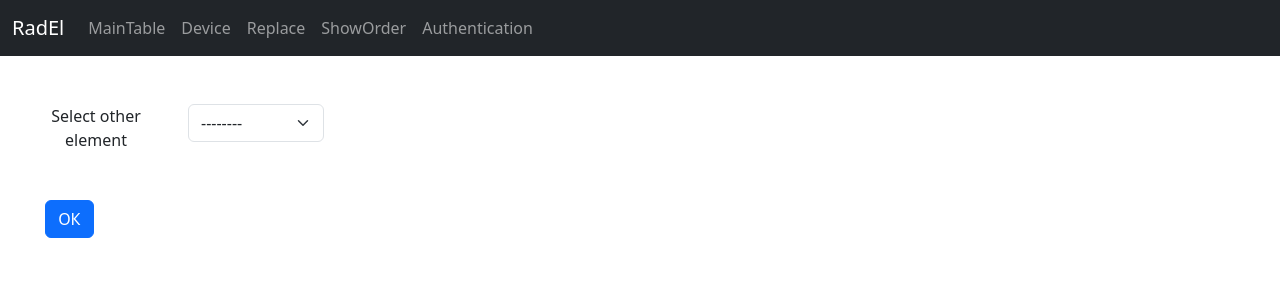
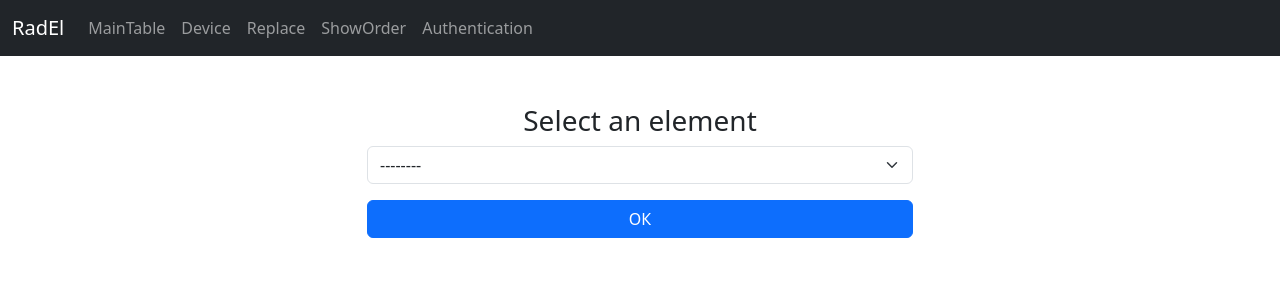
Before and after one commit to SamDemon2/radelements, a React (Create React App) app: page /my-replace in a window 1280 px wide. Shown: the top 300 px of the page. Built offline with nearby package versions, Linux system fonts and the light colour scheme.

Commit message:
Настраиваю POST запрос для Replace

```diff
--- a/src/components/Replace.tsx
+++ b/src/components/Replace.tsx
@@ -1,29 +1,65 @@
-import React from "react";
+import React, { useState } from "react";
+import axios from "axios";
 
 const Replace = () => {
-  return <>
-    <div className="row ms-3 me-3 my-5 half-width">
-        <div className="col-md-3 d-flex justify-content-center">
-            Select other element
+    const [selectedElement, setSelectedElement] = useState(""); // Состояние для выбранного элемента
+
+    // Обработчик изменения выбора элемента
+    const handleElementChange = (event: React.ChangeEvent<HTMLSelectElement>) => {
+        setSelectedElement(event.target.value);
+    };
+
+    // Обработчик нажатия кнопки "ОК"
+    const handleAddToDatabase = () => {
+        if (selectedElement) {
+            const radioComponent = { name: selectedElement, amount: 0 }; // Уберите id и amount, если они не нужны
+            axios.post('http://127.0.0.1:8000/api/v1/replace', radioComponent)
+                .then(() => { // Удален параметр response
+                    // Обработка успешного ответа от сервера, если необходимо
+                    console.log("Element successfully sent to the backend");
+                })
+                .catch(error => {
+                    // Обработка ошибки, если что-то пошло не так
+                    console.error("Error sending element to the backend:", error);
+                });
+
+            setSelectedElement(""); // Очищаем выбранный элемент после отправки
+        }
+    };
+
+    return (
+        <div className="container">
+            <div className="row my-5">
+                <div className="col-md-6 offset-md-3">
+                    <h3 className="text-center">Select an element</h3>
+                    <select
+                        className="form-select w-100 mb-3"
+                        aria-label="Default select example"
+                        value={selectedElement}
+                        onChange={handleElementChange}
+                    >
+                        <option value="">--------</option>
+                        <option value="Element_1">Element_1</option>
+                        <option value="Element_2">Element_2</option>
+                        <option value="Element_3">Element_3</option>
+                        <option value="Element_4">Element_4</option>
+                        <option value="Element_5">Element_5</option>
+                        <option value="Element_6">Element_6</option>
+                        <option value="Element_7">Element_7</option>
+                    </select>
+                    <div className="d-grid">
+                        <button
+                            type="button"
+                            className="btn btn-primary"
+                            onClick={handleAddToDatabase}
+                        >
+                            ОК
+                        </button>
+                    </div>
+                </div>
+            </div>
         </div>
-        <div className="col-md-3">
-            <select className="form-select w-100" aria-label="Default select example">
-                <option selected>--------</option>
-                <option value="1">Element_1</option>
-                <option value="2">Element_2</option>
-                <option value="3">Element_3</option>
-                <option value="4">Element_4</option>
-                <option value="5">Element_5</option>
-                <option value="6">Element_6</option>
-                <option value="7">Element_7</option>
-            </select>
-        </div>
-    </div>
-      <div className="row ms-3 me-3 my-3 half-width">
-          <div className="col-md-2">
-          <button type="submit" className="btn btn-primary">ОК</button>
-          </div>
-      </div>
-  </>
-}
+    );
+};
+
 export default Replace;
--- a/src/redux/actions.ts
+++ b/src/redux/actions.ts
@@ -18,6 +18,11 @@ export const setShowData = (data: OrderItem[]): { type: string; payload: OrderIt
     payload: data,
 });
 
+// Добавляем новое действие для добавления элемента в базу данных
+export const addElementToDatabase = (element: RadioComponent): { type: string; payload: RadioComponent } => ({
+    type: "ADD_ELEMENT_TO_DB",
+    payload: element,
+});
 
 export const fetchTableData = () => {
     return async (dispatch: Dispatch, getState: () => RootState) => {
--- a/src/redux/reducers.ts
+++ b/src/redux/reducers.ts
@@ -13,12 +13,14 @@ export interface OrderItem {
     amount_need: number;
 }
 
+export interface TableData {
+    components: RadioComponent[];
+    order_components: OrderItem[];
+    show_components: OrderItem[];
+}
+
 export interface RootState {
-    tableData: {
-        components: RadioComponent[];
-        order_components: OrderItem[];
-        show_components: OrderItem[];
-    };
+    tableData: TableData;
     user: User | null;
 }
 
@@ -48,6 +50,15 @@ export function getTestOrdData(count: number): OrderItem[] {
     return rows_ord;
 }
 
+// Определяем типы действий
+type ActionTypes =
+    | { type: 'SET_TABLE_DATA'; payload: RadioComponent[] }
+    | { type: 'SET_ORD_TABLE_DATA'; payload: OrderItem[] }
+    | { type: 'SET_SHOW_DATA'; payload: OrderItem[] }
+    | { type: 'ADD_ELEMENT_TO_DB'; payload: RadioComponent }
+    | { type: 'LOGIN'; payload: User } // Добавляем действие LOGIN
+    | { type: 'LOGOUT' }; // Добавляем действие LOGOUT
+
 const initialState: RootState = {
     tableData: {
         components: [],
@@ -57,35 +68,24 @@ const initialState: RootState = {
     user: null,
 };
 
-const tableDataReducer: Reducer<RootState["tableData"]> = (state = initialState.tableData, action) => {
+// Определяем редуктор
+const rootReducer: Reducer<RootState, ActionTypes> = (state = initialState, action) => {
     switch (action.type) {
         case 'SET_TABLE_DATA':
-            return { ...state, components: action.payload };
+            return { ...state, tableData: { ...state.tableData, components: action.payload } };
         case 'SET_ORD_TABLE_DATA':
-            return { ...state, order_components: action.payload };
+            return { ...state, tableData: { ...state.tableData, order_components: action.payload } };
         case 'SET_SHOW_DATA':
-            return { ...state, show_components: action.payload };
+            return { ...state, tableData: { ...state.tableData, show_components: action.payload } };
+        case 'ADD_ELEMENT_TO_DB':
+            return { ...state, tableData: { ...state.tableData, components: [...state.tableData.components, action.payload] } };
+        case 'LOGIN':
+            return { ...state, user: action.payload };
+        case 'LOGOUT':
+            return { ...state, user: null };
         default:
             return state;
     }
 };
 
-const userReducer: Reducer<RootState["user"]> = (state = initialState.user, action) => {
-    switch (action.type) {
-        case 'LOGIN':
-            return action.payload;
-        case 'LOGOUT':
-            return null;
-        default:
-            return state;
-    }
-};
-
-const rootReducer: Reducer<RootState> = (state = initialState, action) => {
-    return {
-        tableData: tableDataReducer(state.tableData, action),
-        user: userReducer(state.user, action),
-    };
-};
-
 export default rootReducer;
```
